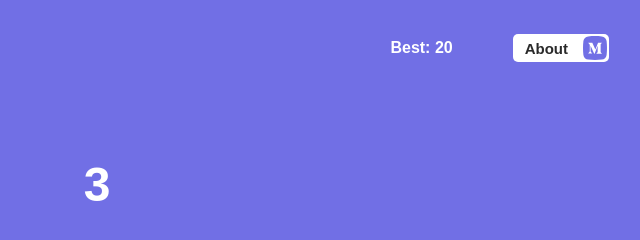
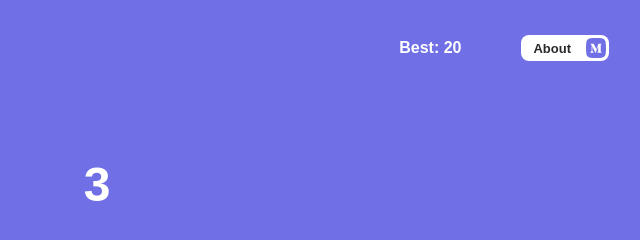
Before and after one commit to filip-melka/flappy-cube, a plain HTML site: page public/index.html in a window 1280 px wide. Shown: the top 240 px of the page, 543-1183 px from the left. Drawn offline with Linux system fonts and the light colour scheme.

Commit message:
style: fix about button radius

```diff
--- a/public/css/index.css
+++ b/public/css/index.css
@@ -42,13 +42,14 @@ nav > div {
     display: flex;
     align-items: center;
     gap: 15px;
-    padding: 2px 2px 2px 12px;
-    border-radius: 5px;
+    padding: 3px 3px 3px 12px;
+    border-radius: 8px;
     font-weight: 600;
-    font-size: 15px;
+    font-size: 13px;
 }
+
 #medium-link img {
-    height: 24px;
+    height: 20px;
 }
 
 main {
@@ -74,7 +75,7 @@ main {
 
 .border {
     background: var(--primary-dark);
-    width: calc(var(--canvas-width) + 40px);
+    width: calc(var(--canvas-width) + 20px);
     height: 20px;
     border-radius: 10px;
 }
```
